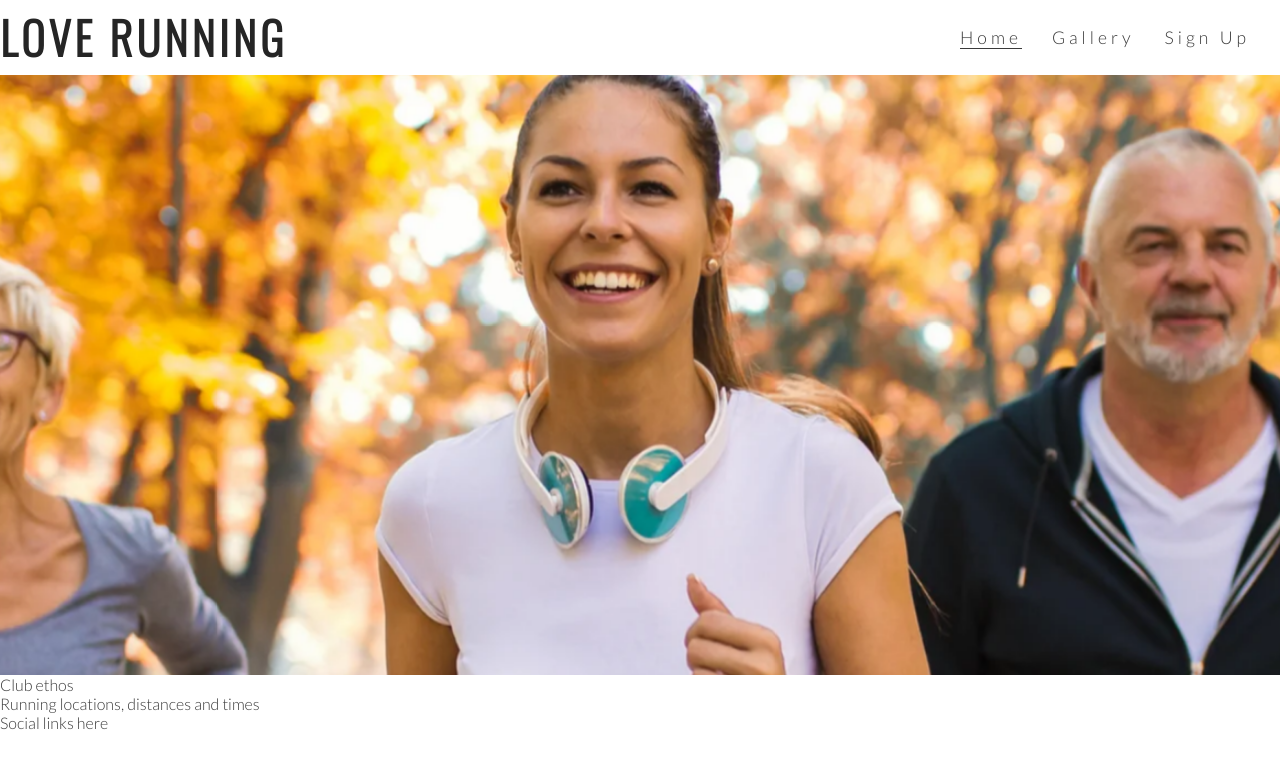
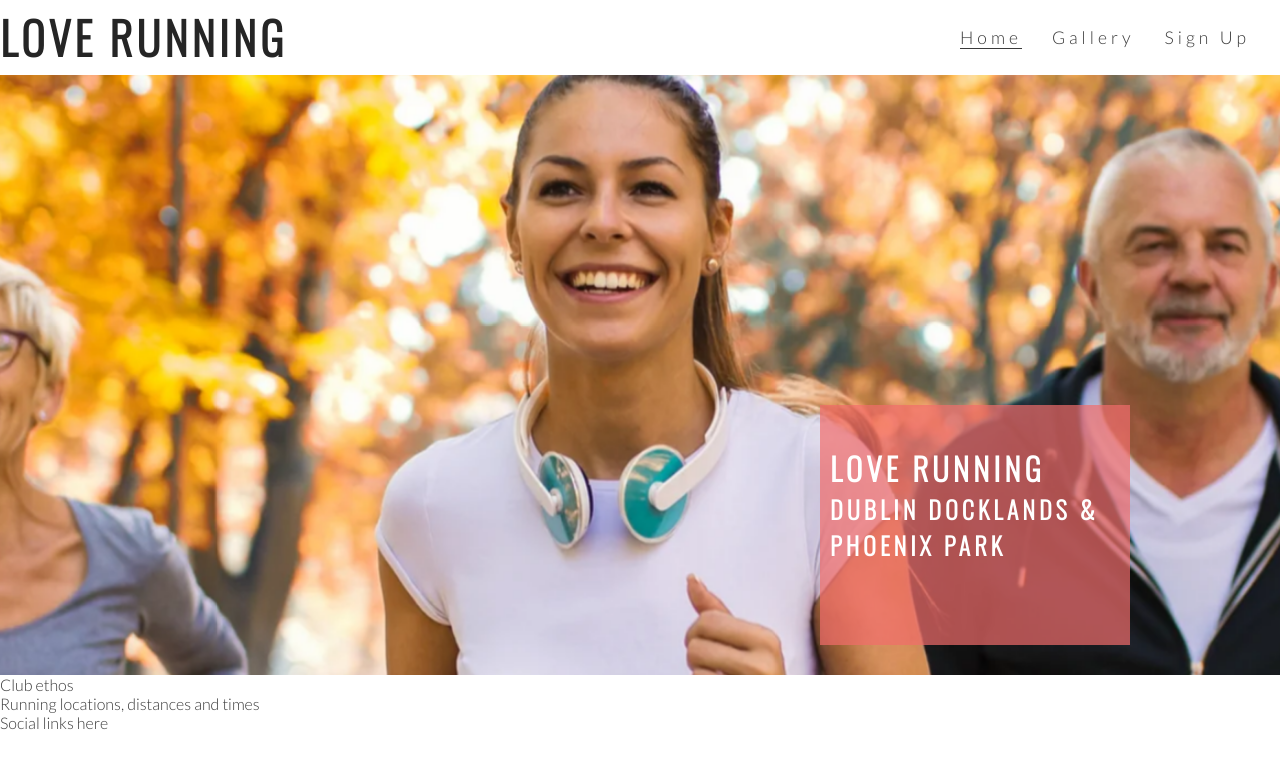
Before and after one commit to JodyMurray/love-running, a plain HTML site: page index.html in a window 1280 px wide. Drawn offline with nearby package versions, Linux system fonts and the light colour scheme.

Commit message:
Add cover text and style

```diff
--- a/assets/css/style.css
+++ b/assets/css/style.css
@@ -44,11 +44,15 @@ h1, h2 {
 .active {
     border-bottom: 1px solid #3a3a3a;
 }
-/* hero image */
+/* hero image and text-content*/
+#cover-text, #cover-text h2 {
+    color: #fff;
+}
 #hero-outer {
     height: 600px;
     width: 100%;
     overflow: hidden;
+    position: relative;
 }
 #hero-image {
     height: 600px;
@@ -68,3 +72,20 @@ h1, h2 {
         transform: scale(1.1);
     }
 }
+#cover-text {
+    font-size: 130%;
+    font-family: Oswald, sans-serif;
+    text-transform: uppercase;
+    letter-spacing: 4px;
+
+    width: 300px;
+    height: 200px;
+
+    padding-top: 40px;
+    padding-left: 10px;
+    background-color: rgba(241, 109, 107, .7);
+
+    bottom: 30px;
+    right: 150px;
+    position: absolute;
+}
--- a/index.html
+++ b/index.html
@@ -26,6 +26,10 @@
     </header>
     <section id="hero-outer">
         <div id="hero-image"></div>
+        <div id="cover-text">
+            <h2>Love Running</h2>
+            <h3>Dublin Docklands & Phoenix Park</h3>
+        </div>
     </section>
     <section>Club ethos</section>
     <section>Running locations, distances and times</section>
```
